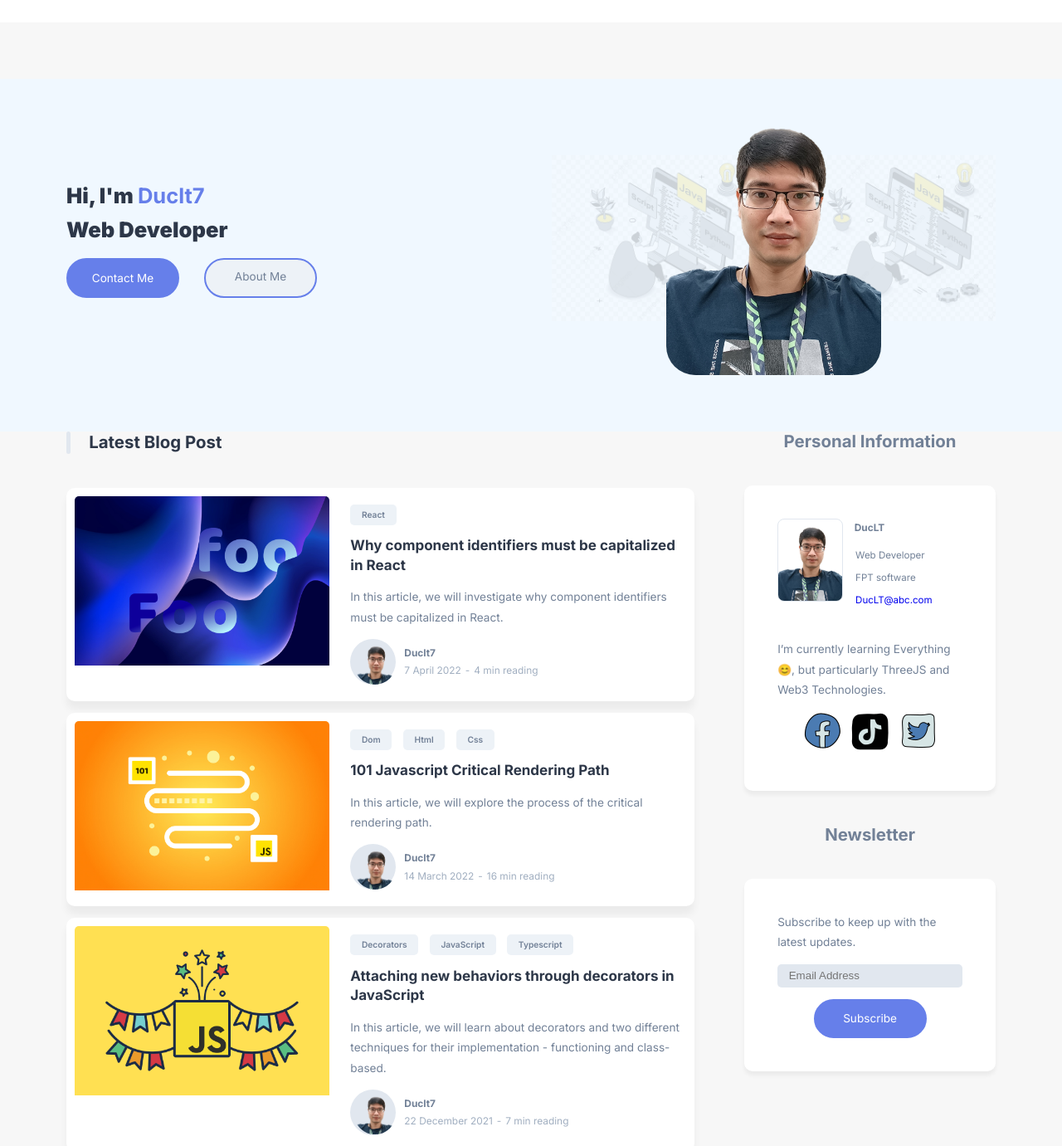
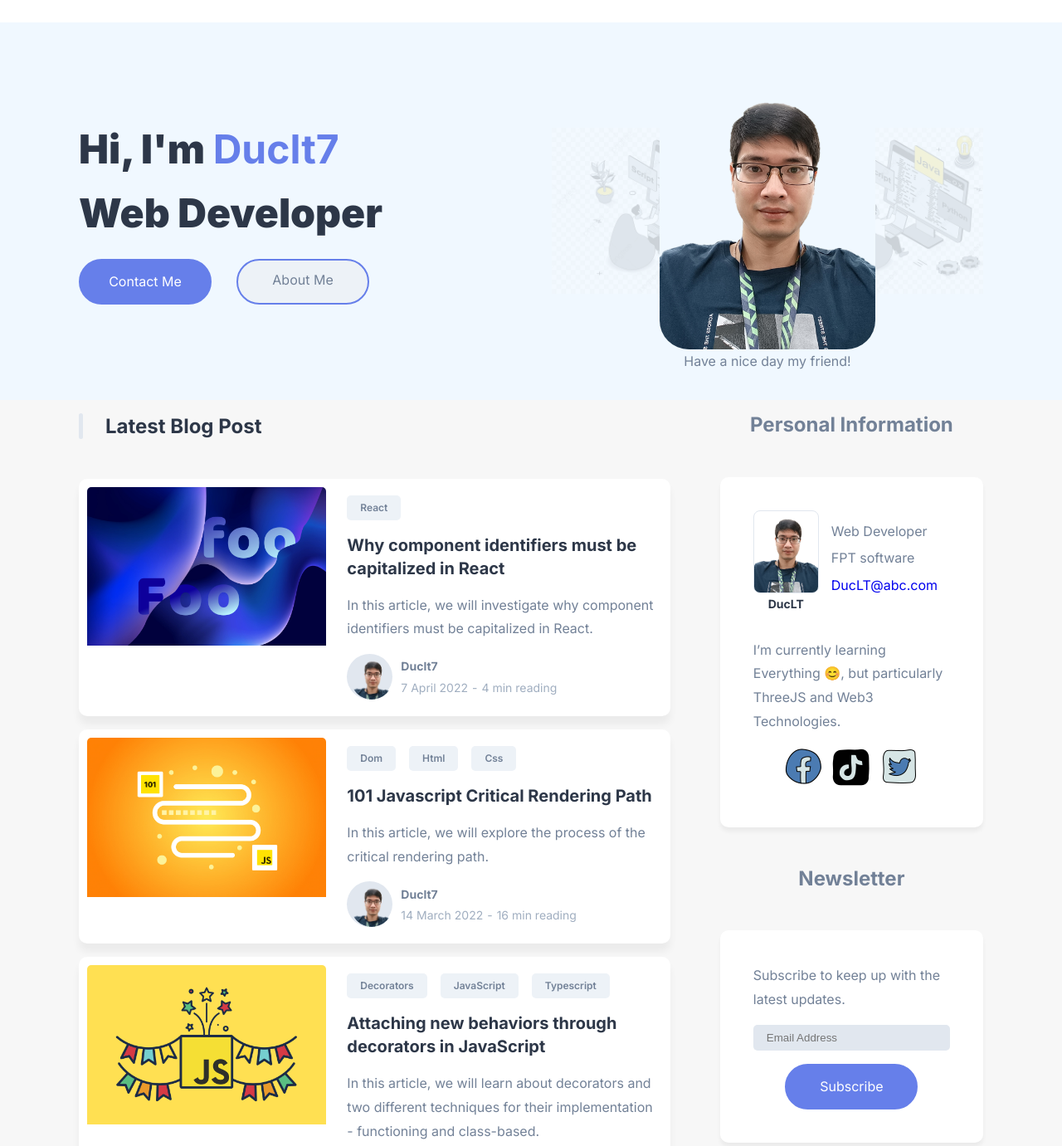
Before and after one commit to rabbithunter0502/my-blog, a plain HTML site: page index.html in a window 1280 px wide. Shown: the part 73-1454 px from the top of the page at 83% size. Drawn offline with Linux system fonts and the light colour scheme.

Commit message:
fix specifications require changes

```diff
--- /dev/null
+++ b/css/mobile.css
@@ -0,0 +1,7 @@
+@media (max-width: 640px) {
+
+	.navbar {
+		padding: 30px 0;
+		flex-direction: column;
+	}
+}
--- a/css/style.css
+++ b/css/style.css
@@ -1,3 +1,7 @@
+@import "../css/base.css";
+@import "../css/post-detail.css";
+@import "../css/mobile.css";
+
 header {
 	background: var(--bg-primary);
 }
@@ -39,7 +43,7 @@ header {
 	text-align: center;
 	padding-top: 2rem;
 	background: var(--bg-primary);
-	padding-bottom: var(--py);
+	padding-bottom: 2rem;
 }
 
 .biography .h1 {
@@ -65,12 +69,23 @@ header {
 }
 
 .biography .right {
-	display: none;
+	display: block;
+}
+
+.biography .right img {
+	width: 30%;
+	margin: 2rem auto 0;
+	border-radius: 35px;
+	background: aliceblue!important;
+}
+
+.main-content {
+	margin-top: 1rem;
 }
 
 main {
 	background: var(--bg-secondary);
-	padding: var(--py) 0;
+	padding-bottom: var(--py);
 }
 
 .blog .h2 {
@@ -98,7 +113,11 @@ main {
 }
 
 .blog-card-banner {
-	display: none;
+	display: block;
+}
+
+.blog-card-banner img {
+	width: 100%;
 }
 
 .blog-content-wrapper {
@@ -164,11 +183,111 @@ main {
 
 .btn-load-more{
 	margin-inline: auto;
-	margin: auto;
+	margin: 2rem auto;
 }
 
 .aside {
-	display: none;
+	display: block;
+}
+
+
+.aside {
+	display: block;
+	align-self: stretch;
+}
+
+.aside .h2 {
+	margin-bottom: 3rem;
+	text-align: center;
+	line-height: 1.2;
+	color: var(--text-secondary);
+}
+
+.aside .wrapper {
+	background: var(--bg-primary);
+	padding: 40px;
+	border-radius: 10px;
+	box-shadow: 0 5px 5px hsla(0, 0%, 0%, 0.05);
+}
+
+.contact {
+	margin-bottom: 3rem;
+}
+
+.contact p {
+	color: var(--text-secondary);
+	margin-bottom: 1rem;
+}
+
+.contact .wrapper .img-box img {
+	border-radius: 8px;
+	border: 0.5px solid var(--action-primary);
+}
+
+.contact .wrapper .img-box {
+	display: flex;
+}
+
+.contact .wrapper .img-box h4 {
+	margin-left: 1rem;
+	align-items: center;
+	color: var(--text-secondary) !important;
+}
+
+
+.contact .wrapper .img-box .bio {
+	display: flex;
+	flex-direction: column;
+	gap: 12px;
+	margin: 15px;
+	line-height: 1.3;
+	color: var(--text-secondary);
+	font-size: var(--font-size-base);
+}
+
+.social-icon {
+	display: flex;
+	align-items: center;
+	justify-content: center;
+	gap: 10px;
+}
+
+figcaption {
+	text-align: center;
+	color: var(--text-secondary);
+}
+
+.newsletter {
+	position: sticky;
+	top: 3rem;
+	margin-bottom: 98px;
+}
+
+.newsletter p {
+	color: var(--text-secondary);
+	margin-bottom: 1rem;
+}
+
+.newsletter input {
+	display: block;
+	border: none;
+	background: var(--action-primary);
+	width: 100%;
+	padding: 0.5rem 1rem;
+	color: var(--text-secondary);
+	border-radius: 5px;
+	margin-bottom: 1rem;
+}
+
+
+.newsletter input:focus {
+	outline: 2px solid;
+	outline-offset: 0;
+}
+
+.newsletter .btn-primary {
+	margin-inline: auto;
+	margin: auto;
 }
 
 footer {
@@ -253,15 +372,6 @@ footer .wrapper {
 	.blog-banner-img {
 		width: 100%;
 		object-fit: cover;
-	}
-
-}
-
-@media (max-width: 640px) {
-
-	.navbar {
-		padding: 30px 0;
-		flex-direction: column;
 	}
 
 }
@@ -388,6 +498,10 @@ footer .wrapper {
 		align-items: center;
 	}
 
+	.biography .right img {
+		width: 100%;
+	}
+
 	.biography .pattern-background {
 		position: absolute;
 		top: 50%;
@@ -423,100 +537,6 @@ footer .wrapper {
 		gap: 60px;
 	}
 
-	.aside {
-		display: block;
-		align-self: stretch;
-	}
-
-	.aside .h2 {
-		margin-bottom: 3rem;
-		text-align: center;
-		line-height: 1.2;
-		color: var(--text-secondary);
-	}
-
-	.aside .wrapper {
-		background: var(--bg-primary);
-		padding: 40px;
-		border-radius: 10px;
-		box-shadow: 0 5px 5px hsla(0, 0%, 0%, 0.05);
-	}
-
-	.contact {
-		margin-bottom: 3rem;
-	}
-
-	.contact p {
-		color: var(--text-secondary);
-		margin-bottom: 1rem;
-	}
-
-	.contact .wrapper .img-box img {
-		border-radius: 8px;
-		border: 0.5px solid var(--action-primary);
-	}
-
-	.contact .wrapper .img-box {
-		display: flex;
-	}
-
-	.contact .wrapper .img-box h4 {
-		margin-left: 1rem;
-		align-items: center;
-		color: var(--text-secondary) !important;
-	}
-
-
-	.contact .wrapper .img-box .bio {
-		display: flex;
-		flex-direction: column;
-		gap: 12px;
-		margin: 15px;
-		line-height: 1.3;
-		color: var(--text-secondary);
-		font-size: var(--font-size-base);
-	}
-
-	.social-icon {
-		display: flex;
-		align-items: center;
-		justify-content: center;
-		gap: 10px;
-	}
-
-	.newsletter {
-		position: sticky;
-		top: 3rem;
-		margin-bottom: 98px;
-	}
-
-	.newsletter p {
-		color: var(--text-secondary);
-		margin-bottom: 1rem;
-	}
-
-	.newsletter input {
-		display: block;
-		border: none;
-		background: var(--action-primary);
-		width: 100%;
-		padding: 0.5rem 1rem;
-		color: var(--text-secondary);
-		border-radius: 5px;
-		margin-bottom: 1rem;
-	}
-
-
-	.newsletter input:focus {
-		outline: 2px solid;
-		outline-offset: 0;
-	}
-
-	.newsletter .btn-primary {
-		margin-inline: auto;
-		margin: auto;
-	}
-
 	.footer-title {
 		font-size: 1.125rem;
 	}
--- a/index.html
+++ b/index.html
@@ -7,7 +7,6 @@
       <title>Duclt7's Personal Blog</title>
       <link rel="icon" type="image/png" sizes="32x32" href="https://img-c.udemycdn.com/organization_favicon/32x32/120522_c707.png">
       <link rel="stylesheet" href="./css/style.css">
-      <link rel="stylesheet" href="./css/base.css">
       <link rel="stylesheet" href="https://fonts.googleapis.com/css2?family=Inter:wght@400;500;600;700;900&display=swap">
       <link href="https://fonts.googleapis.com">
       <link href="https://fonts.gstatic.com" crossorigin>
@@ -59,6 +58,7 @@
                   <div class="pattern-background"></div>
                   <div class="img-box">
                      <img src="./assets/images/avatar.png" alt="Duclt7" class="duclt7-avatar">
+                     <figcaption>Have a nice day my friend!</figcaption>
                   </div>
                </div>
             </div>
@@ -75,9 +75,11 @@
                   <h2 class="h2">Personal Information</h2>
                   <div class="wrapper">
                      <div class="img-box">
-                        <img src="../assets/images/avatar.png" height=100 alt="Duclt7" class="duclt7-avatar">
+                        <figure>
+                           <img src="../assets/images/avatar.png" height=100 alt="Duclt7" class="duclt7-avatar">
+                           <figcaption class="h4">DucLT</figcaption>
+                        </figure>
                         <div>
-                           <h4 class="h4">DucLT</h4>
                            <div class="bio">
                               <span>Web Developer</span>
                               <span>FPT software</span>
```
Also changed, not shown: pages/post-details.html (+20 -8 lines).
